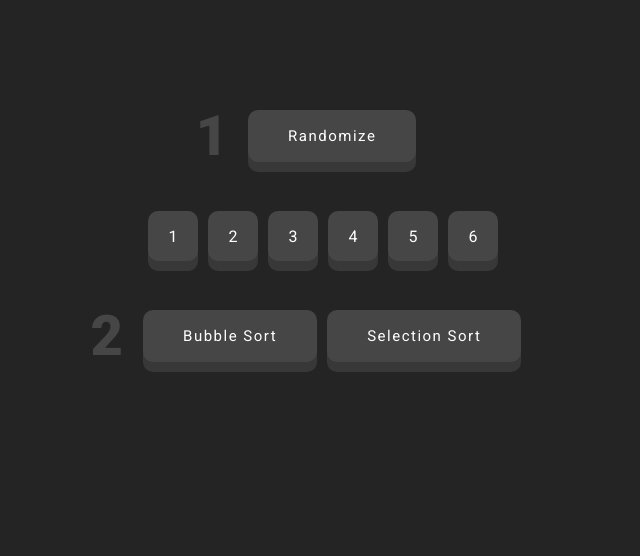
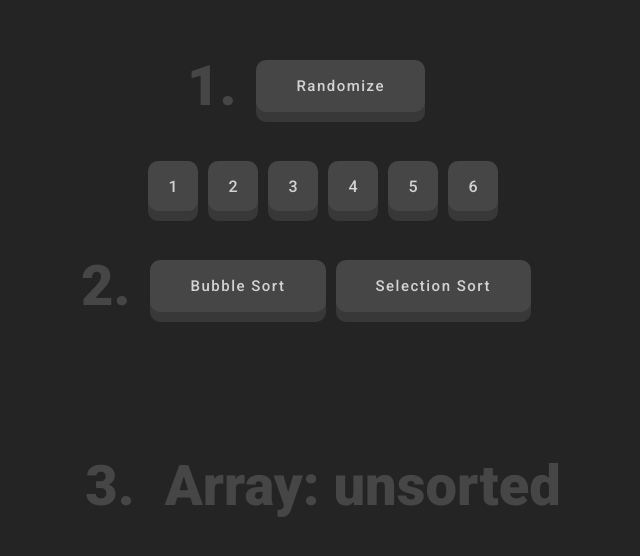
Before and after one commit to gioele-ferrari/algo-visualizer, a Vue app: page / in a window 1280 px wide. Shown: the part 114-670 px from the top of the page, without its empty margins (317-957 px from the left). Built offline with nearby package versions, Linux system fonts and the light colour scheme.

Commit message:
ui changes

```diff
--- a/src/App.vue
+++ b/src/App.vue
@@ -15,10 +15,12 @@
    * L'array tiene traccia degli index ordinati
    */
   const sortedIndex = ref(Array(arrayToSort.value.length).fill(false));
+  const isSorted = ref(false);
 
   const bubbleSort = async() => {
     sortedIndex.value.fill(false);
     arraySorted.value = arrayToSort.value.slice();
+    isSorted.value = false;
 
     for (let i = 0; i < arraySorted.value.length - 1; i++) {
       for (let j = 0; j < arraySorted.value.length - i - 1; j++) {
@@ -31,11 +33,13 @@
       }
       sortedIndex.value[arraySorted.value.length - i - 1] = true;
     }
+    isSorted.value = true;
   };
 
   const selectionSort = async () => {
     sortedIndex.value.fill(false);
     arraySorted.value = arrayToSort.value.slice();
+    isSorted.value = false;
 
     for (let i = 0; i < arraySorted.value.length - 1; i++) {
       let minIndex = i;
@@ -55,6 +59,7 @@
       await new Promise(resolve => setTimeout(resolve, 1000));
       sortedIndex.value[i] = true;
     }
+    isSorted.value = true;
   };
 
   const fillArray = () => {
@@ -69,18 +74,22 @@
 <template>
   <div>
     <div class="content-box">
-      <p class="info-text">1</p>
+      <p class="info-text">1.</p>
       <button @click="fillArray" class="btn-sort">Randomize</button>
       <p class="info-text">&nbsp;</p>
     </div>
-    <ArrayBox :displayArray="arrayToSort"></ArrayBox>
+    <ArrayBox :displayArray="arrayToSort"/>
     <div class="content-box">
-      <p class="info-text">2</p>
+      <p class="info-text">2.</p>
       <button @click="bubbleSort" class="btn-sort">Bubble Sort</button>
       <button @click="selectionSort" class="btn-sort">Selection Sort</button>
       <p class="info-text">&nbsp;</p>
     </div>
-    <ArrayBox :displayArray="arraySorted" :sortedIndex="sortedIndex"></ArrayBox>
+    <ArrayBox :displayArray="arraySorted" :sortedIndex="sortedIndex"/>
+    <div class="content-box">
+      <p class="info-text">3.</p>
+      <p class="info-text"> Array: {{ isSorted === true ? "sorted" : "unsorted" }}</p>
+    </div>
   </div>
 </template>
 
@@ -112,8 +121,9 @@
     font-size: 15px;
     transition: all 0.3s ease;
     box-shadow: #383838 0px 10px 0px 0px;
-    color: #FFF;
+    color: #ffffffc3;
     cursor: pointer;
+    font-weight: 500;
   }
 
   button:active {
--- a/src/components/ArrayBox.vue
+++ b/src/components/ArrayBox.vue
@@ -36,9 +36,10 @@
 
         border-radius: 10px;
 
-        color: #FFF;
+        color: #ffffffc3;
         background-color: #464646;
         box-shadow: #383838 0px 10px 0px 0px;
+        font-weight: 500;
     }
 
     .completed {
```
